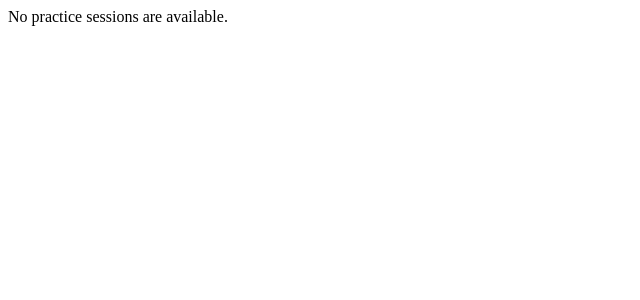
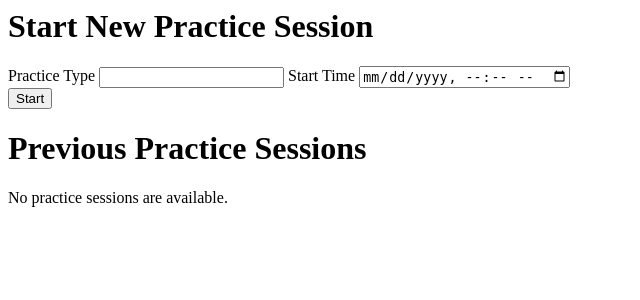
Before and after one commit to AnthonyHonstain/practice-session, a Django app: page /record/ in a window 1280 px wide. Shown: the top 300 px of the page, without its empty margins (0-640 px from the left). Run offline with Django 3.2, Linux system fonts and the light colour scheme; data that the repository does not hold is empty; parts of the project's set-up code (start-up, migrations or seed data) failed here and were passed over.

Commit message:
Adding basic css and the form POST to create new practice sessions

```diff
--- /dev/null
+++ b/record/static/record/style.css
@@ -0,0 +1,13 @@
+table, th, td {
+    border: 1px solid black;
+    width: max-content;
+}
+
+li a {
+    color: green;
+}
+
+body {
+    background: white;
+    background-size: cover;
+}
--- a/record/templates/record/index.html
+++ b/record/templates/record/index.html
@@ -1,12 +1,36 @@
 {% load static %}
 
+<link rel="stylesheet" type="text/css" href="{% static 'record/style.css' %}" />
 
+
+<h1>Start New Practice Session</h1>
+<form action="{% url 'record:create' %}" method="post">
+    {% csrf_token %}
+
+    <label for="practiceType">Practice Type</label>
+    <input type="text" name="practiceType" id="practiceType" value=""/>
+
+    <label for="start">Start Time</label>
+    <input type="datetime-local" name="start" id="start" value=""/>
+
+    <br/>
+    <input type="submit" value="Start"/>
+</form>
+
+<h1>Previous Practice Sessions</h1>
 {% if practice_session_list %}
-<ul>
+<table>
+    <tr>
+        <th>Type</th>
+        <th>Start</th>
+    </tr>
     {% for practice_session in practice_session_list %}
-    <li><a href=""> {{ practice_session.type }}</a></li>
+    <tr>
+        <td><a href=""> {{ practice_session.type }}</a></td>
+        <td>{{ practice_session.start }}</td>
+    </tr>
     {% endfor %}
-</ul>
+</table>
 {% else %}
 <p>No practice sessions are available.</p>
 {% endif %}
--- a/record/urls.py
+++ b/record/urls.py
@@ -6,4 +6,5 @@ from . import views
 app_name = 'record'
 urlpatterns = [
   path('', views.IndexView.as_view(), name='index'),
+  path('createPracticeSession', views.createPracticeSession, name='create')
 ]
--- a/record/views.py
+++ b/record/views.py
@@ -1,4 +1,6 @@
+from django.http import HttpResponse, HttpResponseRedirect, Http404
 from django.views import generic
+from django.urls import reverse
 
 from record.models import PracticeSession
 
@@ -10,3 +12,12 @@ class IndexView(generic.ListView):
   def get_queryset(self):
     """Return the current sessions"""
     return PracticeSession.objects.all()
+
+
+def createPracticeSession(request):
+  practice_session = PracticeSession()
+  practice_session.type = request.POST['practiceType']
+  practice_session.start = request.POST['start']
+  #practice_session.finish = request.POST['finish']
+  practice_session.save()
+  return HttpResponseRedirect(reverse('record:index'))
```
Also changed, not shown: recordtracker/static/humans.txt (deleted).
